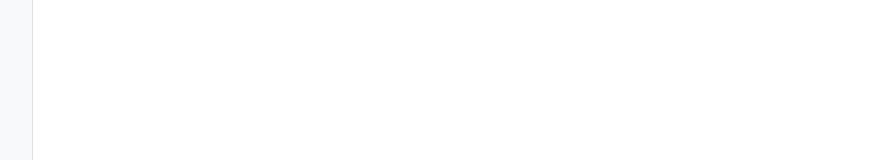
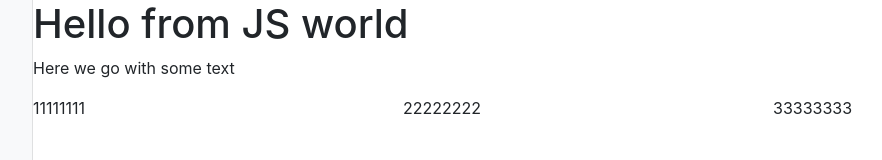
Before and after one commit to denyschornyi/web-site-consturctor, a plain HTML site: page index.html in a window 1280 px wide. Shown: the top 160 px of the page, without its empty margins (167-1049 px from the left). Drawn offline with nearby package versions, Linux system fonts and the light colour scheme.

Commit message:
First structure before optimization

```diff
--- a/index.html
+++ b/index.html
@@ -10,7 +10,12 @@
 <body>
     <div id="app" class="container-fluid">
         <div id="panel" class="bg-light sidebar"></div>
-        <div id="site" class="content"></div>
+
+        <div id="site" class="content">
+
+        </div>
+
     </div>
+    <script src="main.js"></script>
 </body>
 </html>
--- /dev/null
+++ b/main.js
@@ -0,0 +1,54 @@
+const model = [
+    {type: 'title', value: 'Hello from JS world'},
+    {type: 'text', value: 'Here we go with some text'},
+    {type: 'column', value: [
+        '11111111',
+        '22222222',
+        '33333333'
+    ]}
+];
+
+const $site = document.querySelector('#site');
+
+
+model.forEach(block => {
+    let html = '';
+
+    if(block.type === 'title'){
+        html = `
+            <div class="row">
+                <div class="col-sm">
+                    <h1>${block.value}</h1>
+                </div>
+            </div>
+        `
+    }
+    else if(block.type === 'text'){
+        html = `
+            <div class="row">
+                <div class="col-sm">
+                    <p>${block.value}</p>
+                </div>
+            </div>
+        `
+    }
+    else if(block.type === 'column'){
+        html = `
+            <div class="row">
+                <div class="col-sm">
+                    ${block.value[0]}
+                </div>
+
+                <div class="col-sm">
+                    ${block.value[1]}
+                </div>
+
+                <div class="col-sm">
+                    ${block.value[2]}
+                </div>
+            </div>
+        `
+    }
+
+    $site.insertAdjacentHTML('beforeend', html);
+})
```
